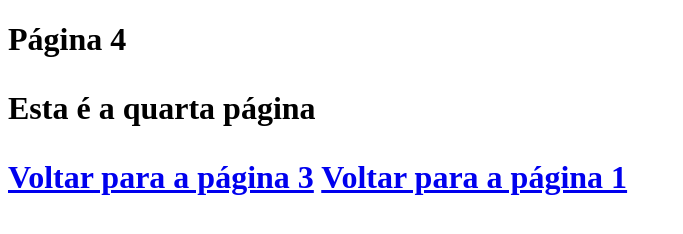
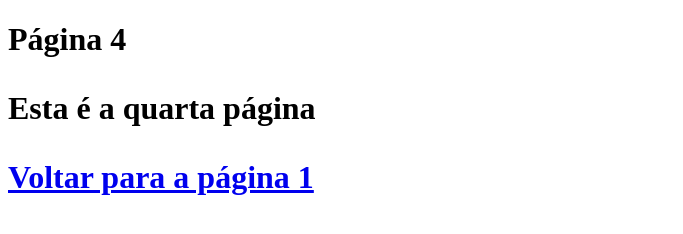
Before and after one commit to Taise-Rosa06/paginas, a plain HTML site: page pagina4.html in a window 1280 px wide. Shown: the whole page, without its empty margins (0-683 px from the left). Drawn offline with Linux system fonts and the light colour scheme.

Commit message:
Update pagina4.html

```diff
--- a/pagina4.html
+++ b/pagina4.html
@@ -6,7 +6,6 @@
     <body>
         <h1>Página 4<h1>
         <p>Esta é a quarta página</p>
-        <a href="pagina3.html">Voltar para a página 3</a>
         <a href="index.html">Voltar para a página 1</a>
     </body>
 </html>
```
